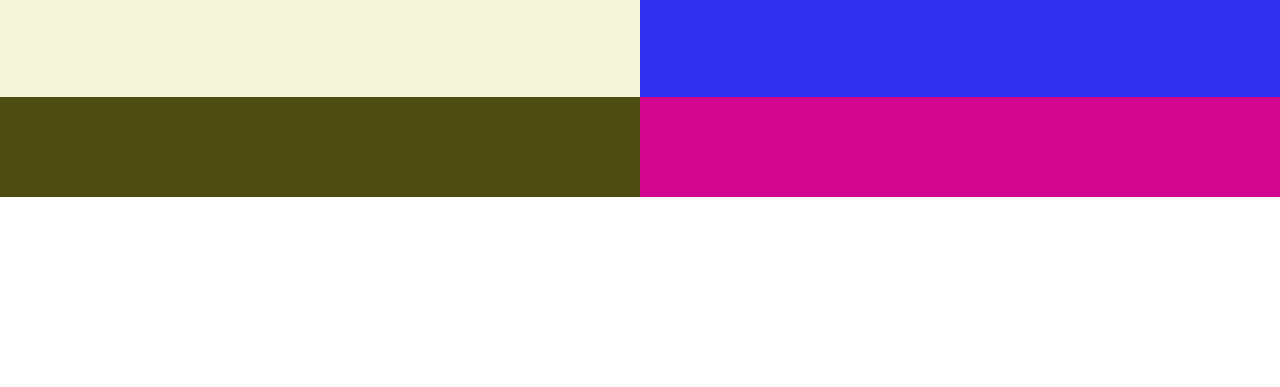
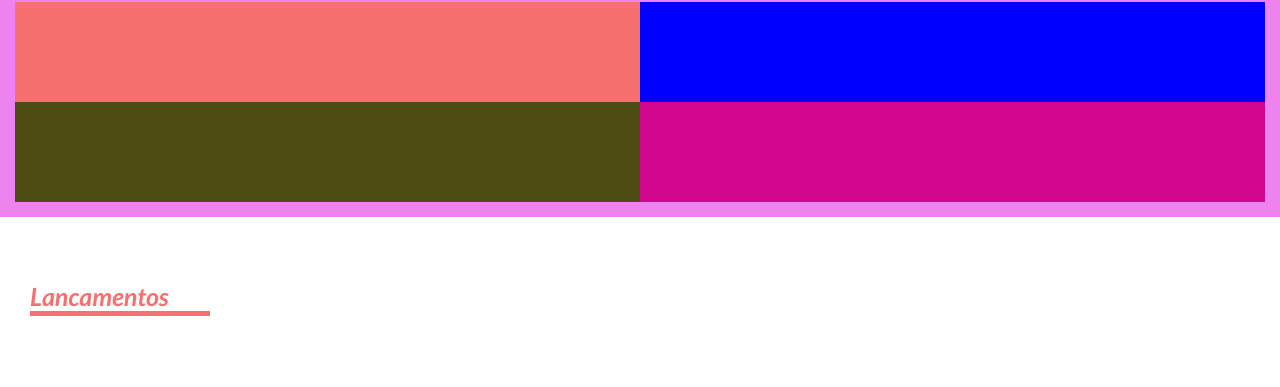
Before and after one commit to jubileu99/testes-front-site, a plain HTML site: page index.html in a window 1280 px wide. Shown: the part 413-800 px from the top of the page. Drawn offline with Linux system fonts and the light colour scheme.

Commit message:
alteracoes no css da pagina principal

```diff
--- a/Style.css
+++ b/Style.css
@@ -25,7 +25,9 @@
         font-size: 25px;
         color: white;
     }
+
     /* Hamburguer menu with css/jquery */
+
     .menu-toggle{
         height: 100%;
         float: right;
@@ -87,6 +89,11 @@
     }
     /* Fim do navbar + menu full screen */
 
+    /*
+
+            Area para por anunciou de colecao / inverno / verao
+
+    */
     .slide-area{
         background-color: brown;
         width: 100%;
@@ -98,6 +105,18 @@
         font-size: 30px;
         text-align: center;
     }
+
+    /*
+
+        Fim da area para por anunciou de colecao / inverno / verao
+
+    */
+
+    /*
+
+        Titulo da secao + box de logos das marcas.
+
+    */
 
     .faixa-marcas{
         margin-top: 30px;
@@ -112,18 +131,25 @@
         font-size: 25px;
         text-align: justify;
     }
-    .box-marcas{ margin-top: 15px;}
+    .box-marcas{
+        margin-top: 5px;
+        height: auto;
+        background-color: violet;
+        width: auto;
+        padding: 15px;
+        display: flow-root;
+    }
     .box-marcas > .box1{
         float: left;
         width: 50%;
         height: 100px;
-        background-color: beige;
+        background-color: #F76F6F;
     }
     .box-marcas > .box2{
         float: right;
         width: 50%;
         height: 100px;
-        background-color: rgb(47, 47, 240);
+        background-color: blue;
     }
     .box-marcas > .box3{
         float: left;
@@ -137,4 +163,26 @@
         height: 100px;
         background-color: rgb(211, 6, 143);
     }
+
+    /*
+
+        fim do titulo da secao + box de logos das marcas.
+
+    */
+
+    /*
+
+        Area de novos produtos adicionados.
+
+    */
+    .faixa-produtos{ margin-top: 5%; }
+    .faixa-produtos p{
+        color:#F76F6F;
+        margin-left: 30px;
+        width: 180px;
+        border-bottom: 5px solid #F76F6F;
+        font-size: 25px;
+        text-align: justify;
+    }
+
 }
--- a/index.html
+++ b/index.html
@@ -51,6 +51,9 @@
                 <div class="box4"></div>
             </div>
 
+            <div class="faixa-produtos">
+                <p>Lancamentos</p>
+            </div>
         </div>
     </body>
         <!-- Javascript para executar o menu full screen -->
```
Also changed, not shown: assets/img-marcas/byUnna.png (added), assets/img-marcas/emporio.jpg (added), assets/img-marcas/milane.png (added), assets/img-marcas/planeta-pano.jpg (added).
